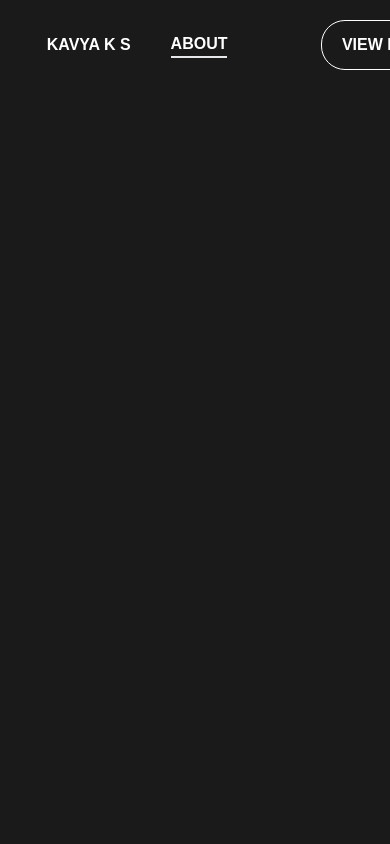
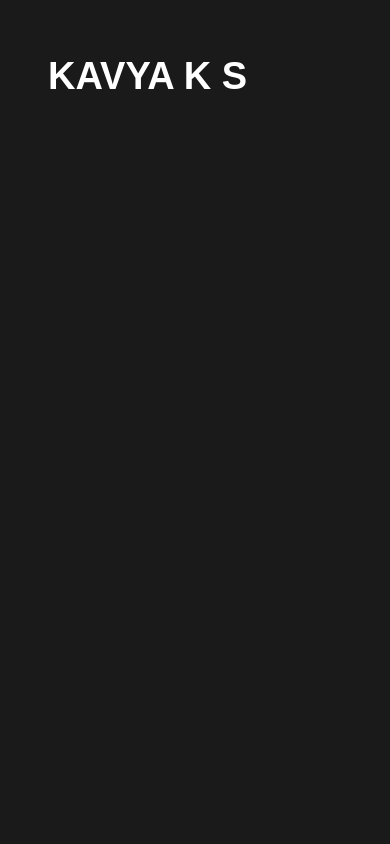
Before and after one commit to kavyaks99/portfolio, a Next.js app: page / in a window 390 px wide. Shown: the top 844 px of the page. Built offline with nearby package versions, Linux system fonts and the light colour scheme.

Commit message:
Changed the navbar in mobile screen

```diff
--- a/src/app/page.module.scss
+++ b/src/app/page.module.scss
@@ -113,7 +113,7 @@
     @apply flex pb-20;
 
     .resume_btn {
-      @apply xl:pl-5 xl:pr-5 xl:pt-3 xl:pb-3 md:pl-3 md:pr-3 md:pt-2 md:pb-2 pl-10 pr-10 pt-6 pb-6 xl:border-white border-[1px]  border-white border-[2px] xl:rounded-3xl rounded-full font-semibold  text-[45px] xl:text-[16px] lg:text-[17px] md:text-[16px] sm:text-[15px];
+      @apply xl:pl-5 xl:pr-5 xl:pt-3 xl:pb-3 md:pl-3 md:pr-3 md:pt-2 md:pb-2 pl-10 pr-10 pt-6 pb-6 xl:border-white border-[1px]  border-white border-[2px] xl:rounded-3xl rounded-full font-semibold  text-[34px] xl:text-[16px] lg:text-[17px] md:text-[16px] sm:text-[15px];
     }
   }
   .footer {
--- a/src/components/navbar/navbar.module.scss
+++ b/src/components/navbar/navbar.module.scss
@@ -1,17 +1,17 @@
 .navbar {
-  @apply absolute top-0 left-0  py-5 justify-around flex-row flex font-bold xl:w-[100%] md:w-[100%] lg:w-[100%] pl-5 w-[100vh];
+  @apply absolute top-0 left-0  xl:py-5 md:py-5 lg:py-5 py-12 justify-start xl:justify-around md:justify-around lg:justify-around flex-row flex font-bold xl:w-[100%] md:w-[100%] lg:w-[100%] xl:pl-5 md:pl-5 lg:pl-5 p-12 w-[100vh];
   .selected {
     @apply border-b-2;
   }
   .navbar_left_container {
-    @apply flex gap-10  items-center  flex-row  xl:text-[16px] sm:text-[13px] md:text-[14px] lg:text-[15px];
+    @apply flex gap-10  items-center  flex-row text-[38px] xl:text-[16px] sm:text-[20px] md:text-[20px] lg:text-[20px];
     .item {
-      @apply flex items-center gap-10 cursor-pointer;
+      @apply xl:flex md:flex lg:flex hidden items-center gap-10 cursor-pointer;
       list-style: none;
     }
   }
   .navbar_right_container {
-    @apply flex gap-7  items-center px-10 flex-row  xl:text-[16px] sm:text-[13px] md:text-[14px] lg:text-[15px];
+    @apply xl:flex md:flex lg:flex hidden gap-7  items-center px-10 flex-row  xl:text-[16px] sm:text-[13px] md:text-[14px] lg:text-[15px];
 
     .email {
       @apply bg-white text-black rounded-[25px] p-3 font-semibold flex gap-3 items-center cursor-pointer;
```
